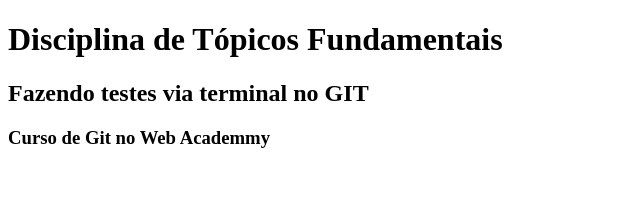
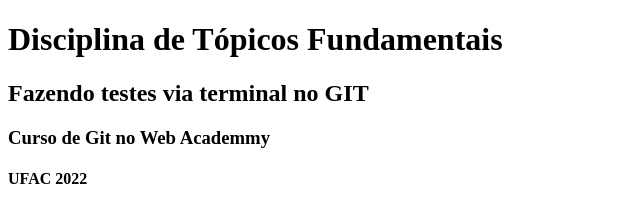
Before and after one commit to aluiziocatao/WebAcademy, a plain HTML site: page index.html in a window 1280 px wide. Shown: the whole page, without its empty margins (0-640 px from the left). Drawn offline with Linux system fonts and the light colour scheme.

Commit message:
Inserindo as informações UFAC 2022

```diff
--- a/index.html
+++ b/index.html
@@ -10,5 +10,6 @@
     <h1>Disciplina de Tópicos Fundamentais</h1>
     <h2>Fazendo testes via terminal no GIT</h2>
     <h3>Curso de Git no Web Academmy</h3>
+    <h4>UFAC 2022</h4>
 </body>
 </html>
```
